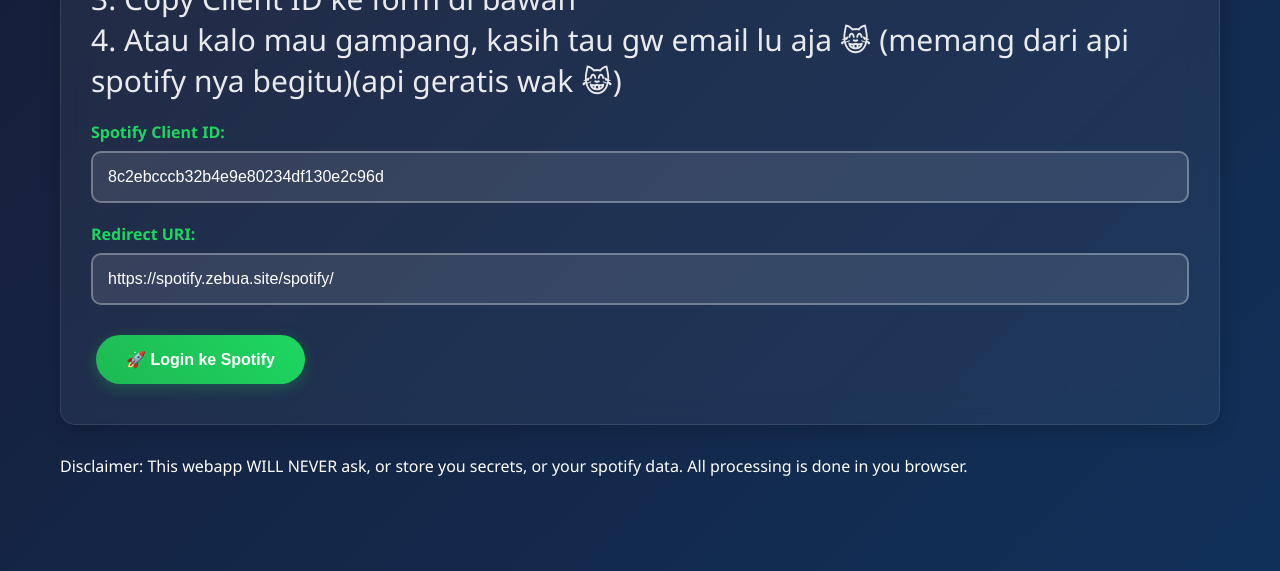
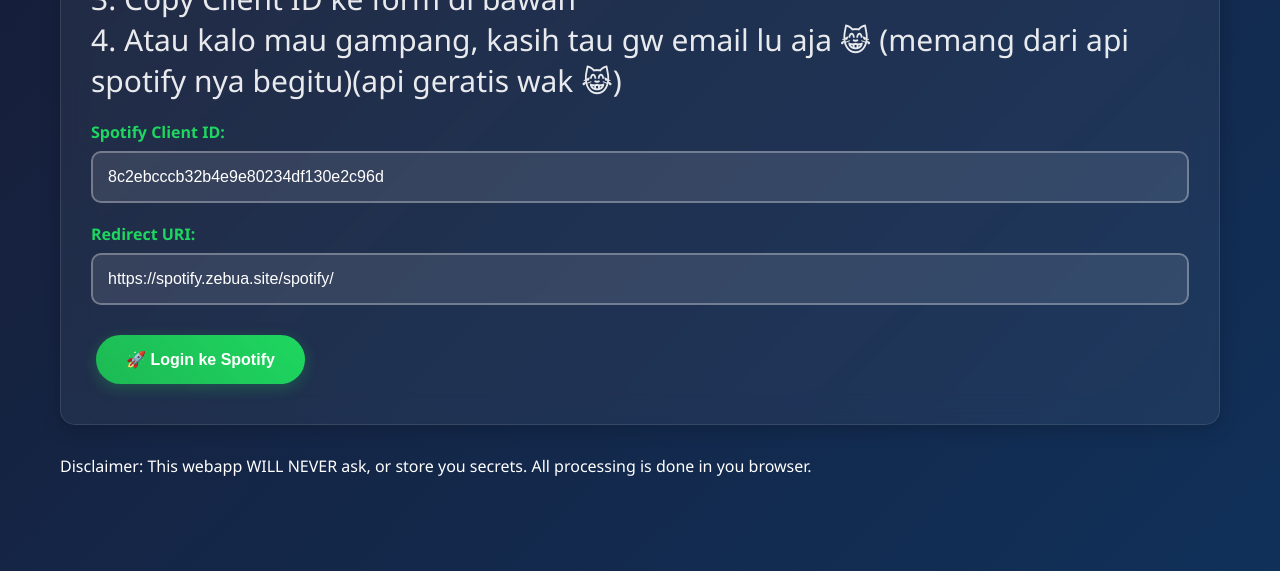
Before and after one commit to ujangPNG/api, a website: page spotify/index.html in a window 1280 px wide. Shown: the part 229-800 px from the top of the page. Drawn offline with Linux system fonts and the light colour scheme.

Commit message:
yeah yeah good boy

```diff
--- a/spotify/index.html
+++ b/spotify/index.html
@@ -180,7 +180,7 @@
             </div>
         </div>
         <div class="footer">
-            Disclaimer: This webapp WILL NEVER ask, or store you secrets, or your spotify data. All processing is done in you browser.
+            Disclaimer: This webapp WILL NEVER ask, or store you secrets. All processing is done in you browser.
         </div>
     </div>
     <script async src="https://pagead2.googlesyndication.com/pagead/js/adsbygoogle.js?client=ca-pub-7230234598568746"
```
